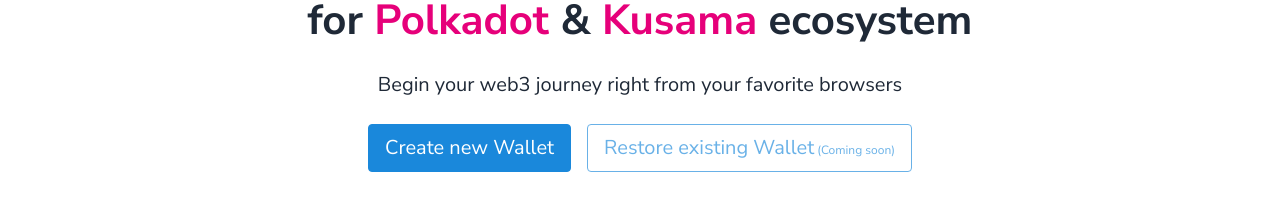
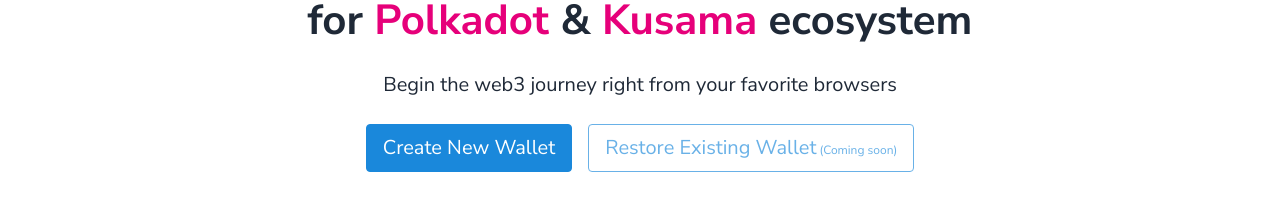
Before and after one commit to CoongCrafts/coongwallet.io, a React (Vite) app: page / in a window 1280 px wide. Shown: the part 234-456 px from the top of the page. Built offline with nearby package versions, Linux system fonts and the light colour scheme.

Commit message:
refactor: text tweaks

```diff
--- a/src/App.tsx
+++ b/src/App.tsx
@@ -24,13 +24,13 @@
             </a>{' '}
             ecosystem
           </h1>
-          <p className='text-2xl'>Begin your web3 journey right from your favorite browsers</p>
+          <p className='text-2xl'>Begin the web3 journey right from your favorite browsers</p>
           <div>
             <Button variant='primary' size='lg' href='https://app.coongwallet.io/new-wallet' className='m-2'>
-              Create new Wallet
+              Create New Wallet
             </Button>
             <Button disabled={true} variant='outline-primary' size='lg' className='m-2'>
-              <span>Restore existing Wallet</span>
+              <span>Restore Existing Wallet</span>
               <span className='whitespace-nowrap text-xs'> (Coming soon)</span>
             </Button>
           </div>
```
